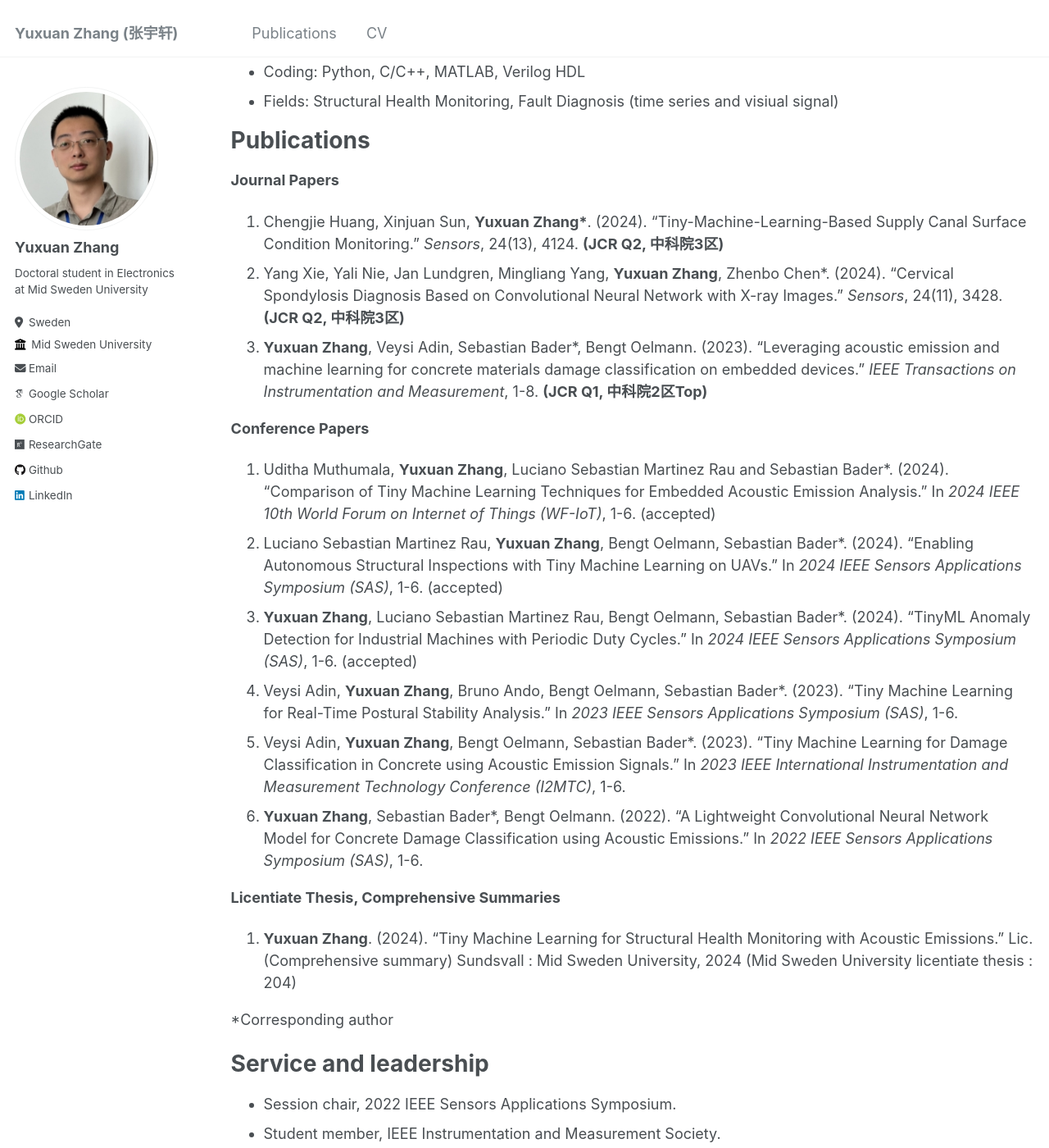
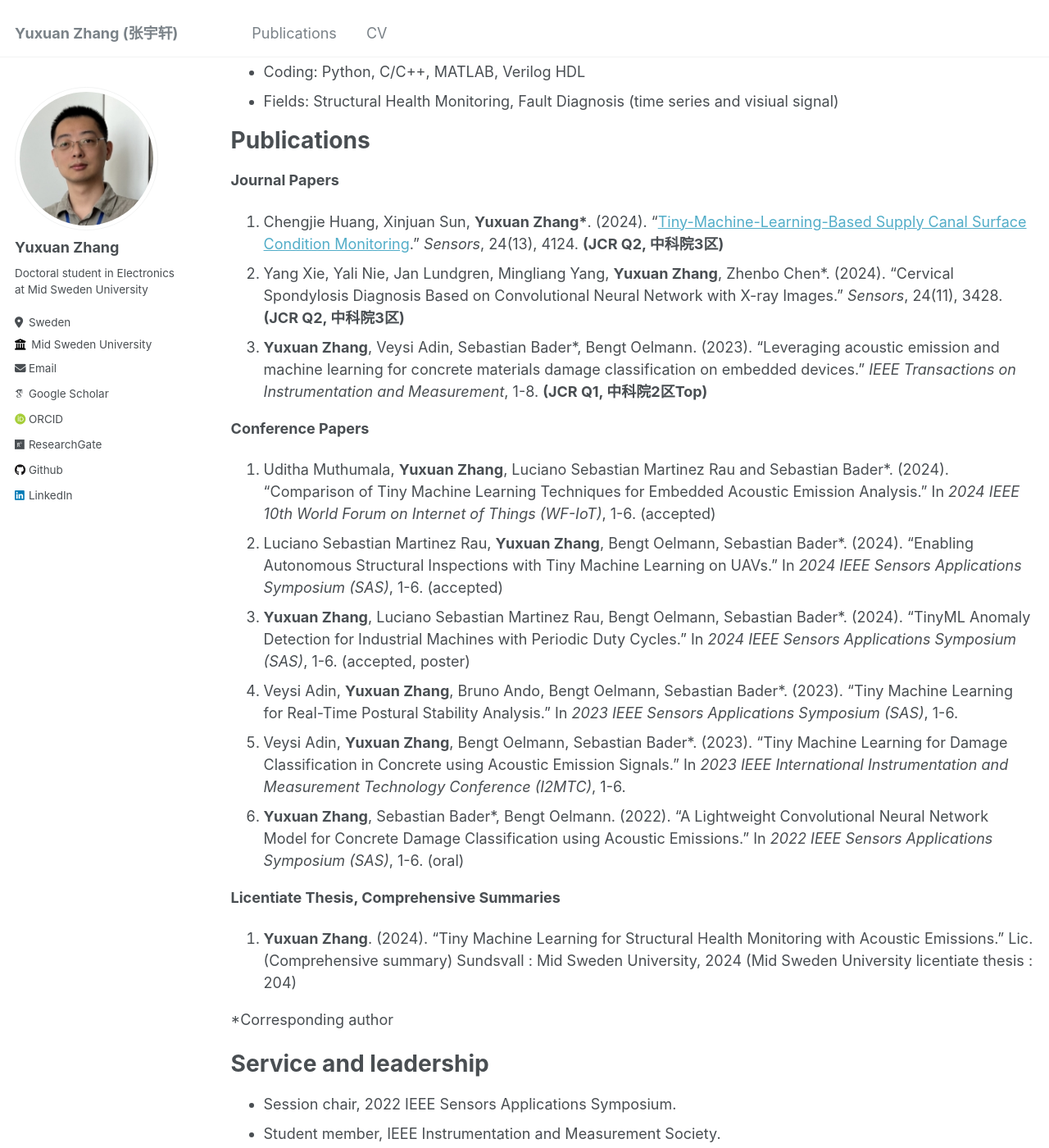
Before and after one commit to YuxuanZhang-96/YuxuanZhang-96.github.io, a Jekyll site: the page built from _pages/cv.md, in a window 1280 px wide and 1400 px high, scrolled down 527 px. Shown: the whole window at 82% size. Built offline with Jekyll 4.4.1, drawn with Linux system fonts in a browser that asks for light colours; some web fonts are replaced.

Commit message:
Update cv.md

```diff
--- a/_pages/cv.md
+++ b/_pages/cv.md
@@ -30,17 +30,17 @@ Skills
 Publications
 ======
 __Journal Papers__
-1. Chengjie Huang, Xinjuan Sun, __Yuxuan Zhang*__. (2024). "Tiny-Machine-Learning-Based Supply Canal Surface Condition Monitoring." _Sensors_, 24(13), 4124. __(JCR Q2, 中科院3区)__
+1. Chengjie Huang, Xinjuan Sun, __Yuxuan Zhang*__. (2024). "[Tiny-Machine-Learning-Based Supply Canal Surface Condition Monitoring](https://www.mdpi.com/1424-8220/24/13/4124)." _Sensors_, 24(13), 4124. __(JCR Q2, 中科院3区)__
 2. Yang Xie, Yali Nie, Jan Lundgren, Mingliang Yang, __Yuxuan Zhang__, Zhenbo Chen*. (2024). "Cervical Spondylosis Diagnosis Based on Convolutional Neural Network with X-ray Images." _Sensors_, 24(11), 3428. __(JCR Q2, 中科院3区)__
 3. __Yuxuan Zhang__, Veysi Adin, Sebastian Bader*, Bengt Oelmann. (2023). "Leveraging acoustic emission and machine learning for concrete materials damage classification on embedded devices." _IEEE Transactions on Instrumentation and Measurement_, 1-8. __(JCR Q1, 中科院2区Top)__
 
 __Conference Papers__
 1. Uditha Muthumala, __Yuxuan Zhang__, Luciano Sebastian Martinez Rau and Sebastian Bader*. (2024). "Comparison of Tiny Machine Learning Techniques for Embedded Acoustic Emission Analysis." In _2024 IEEE 10th World Forum on Internet of Things (WF-IoT)_, 1-6. (accepted)
 2. Luciano Sebastian Martinez Rau, __Yuxuan Zhang__, Bengt Oelmann, Sebastian Bader*. (2024). "Enabling Autonomous Structural Inspections with Tiny Machine Learning on UAVs." In _2024 IEEE Sensors Applications Symposium (SAS)_, 1-6. (accepted)
-3. __Yuxuan Zhang__, Luciano Sebastian Martinez Rau, Bengt Oelmann, Sebastian Bader*. (2024). "TinyML Anomaly Detection for Industrial Machines with Periodic Duty Cycles." In _2024 IEEE Sensors Applications Symposium (SAS)_, 1-6. (accepted)
+3. __Yuxuan Zhang__, Luciano Sebastian Martinez Rau, Bengt Oelmann, Sebastian Bader*. (2024). "TinyML Anomaly Detection for Industrial Machines with Periodic Duty Cycles." In _2024 IEEE Sensors Applications Symposium (SAS)_, 1-6. (accepted, poster)
 4. Veysi Adin, __Yuxuan Zhang__, Bruno Ando, Bengt Oelmann, Sebastian Bader*. (2023). "Tiny Machine Learning for Real-Time Postural Stability Analysis." In _2023 IEEE Sensors Applications Symposium (SAS)_, 1-6.
 5. Veysi Adin, __Yuxuan Zhang__, Bengt Oelmann, Sebastian Bader*. (2023). "Tiny Machine Learning for Damage Classification in Concrete using Acoustic Emission Signals." In _2023 IEEE International Instrumentation and Measurement Technology Conference (I2MTC)_, 1-6.
-6. __Yuxuan Zhang__, Sebastian Bader*, Bengt Oelmann. (2022). "A Lightweight Convolutional Neural Network Model for Concrete Damage Classification using Acoustic Emissions." In _2022 IEEE Sensors Applications Symposium (SAS)_, 1-6.
+6. __Yuxuan Zhang__, Sebastian Bader*, Bengt Oelmann. (2022). "A Lightweight Convolutional Neural Network Model for Concrete Damage Classification using Acoustic Emissions." In _2022 IEEE Sensors Applications Symposium (SAS)_, 1-6. (oral)
 
 __Licentiate Thesis, Comprehensive Summaries__
 1. __Yuxuan Zhang__. (2024). "Tiny Machine Learning for Structural Health Monitoring with Acoustic Emissions." Lic. (Comprehensive summary) Sundsvall : Mid Sweden University, 2024 (Mid Sweden University licentiate thesis : 204)
```
